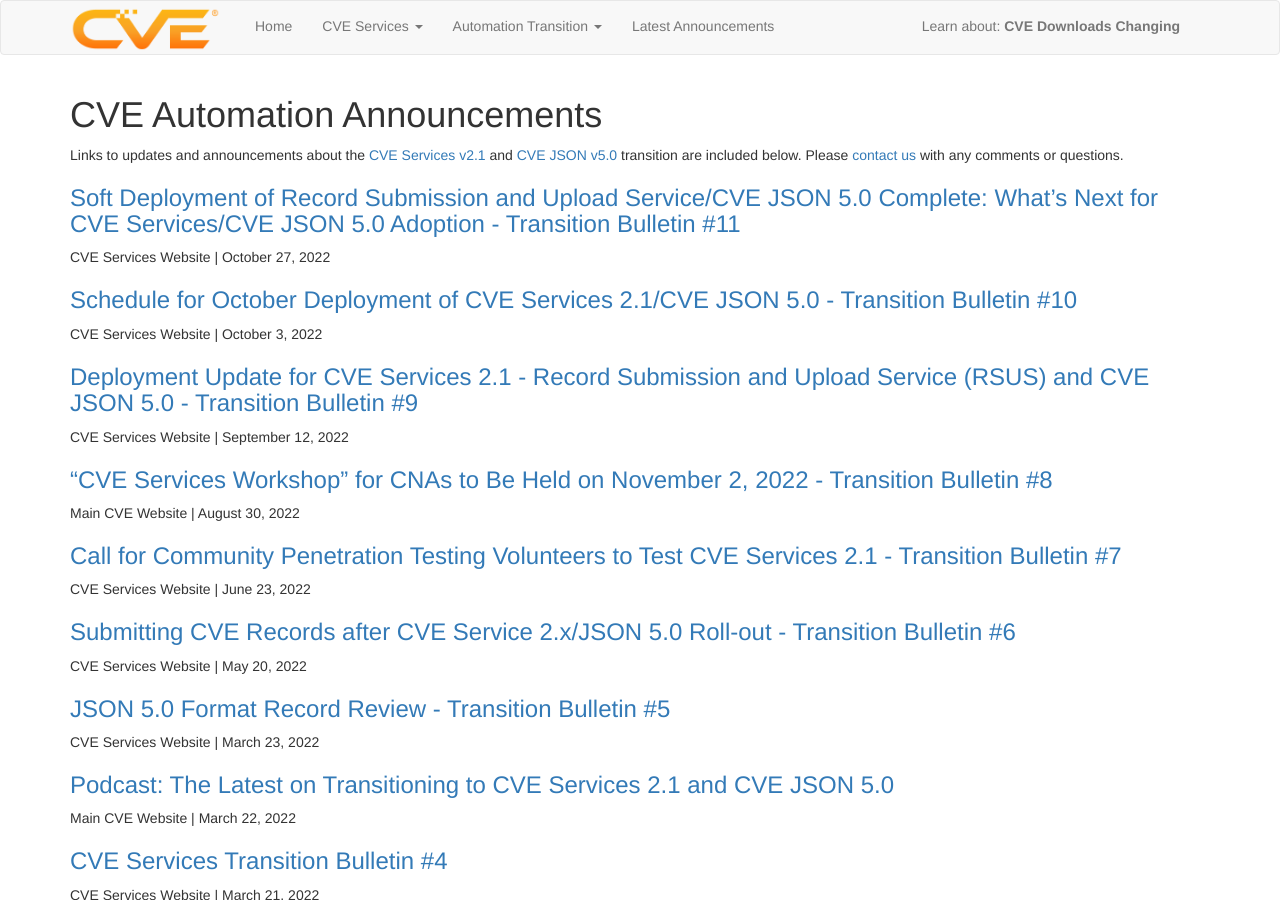
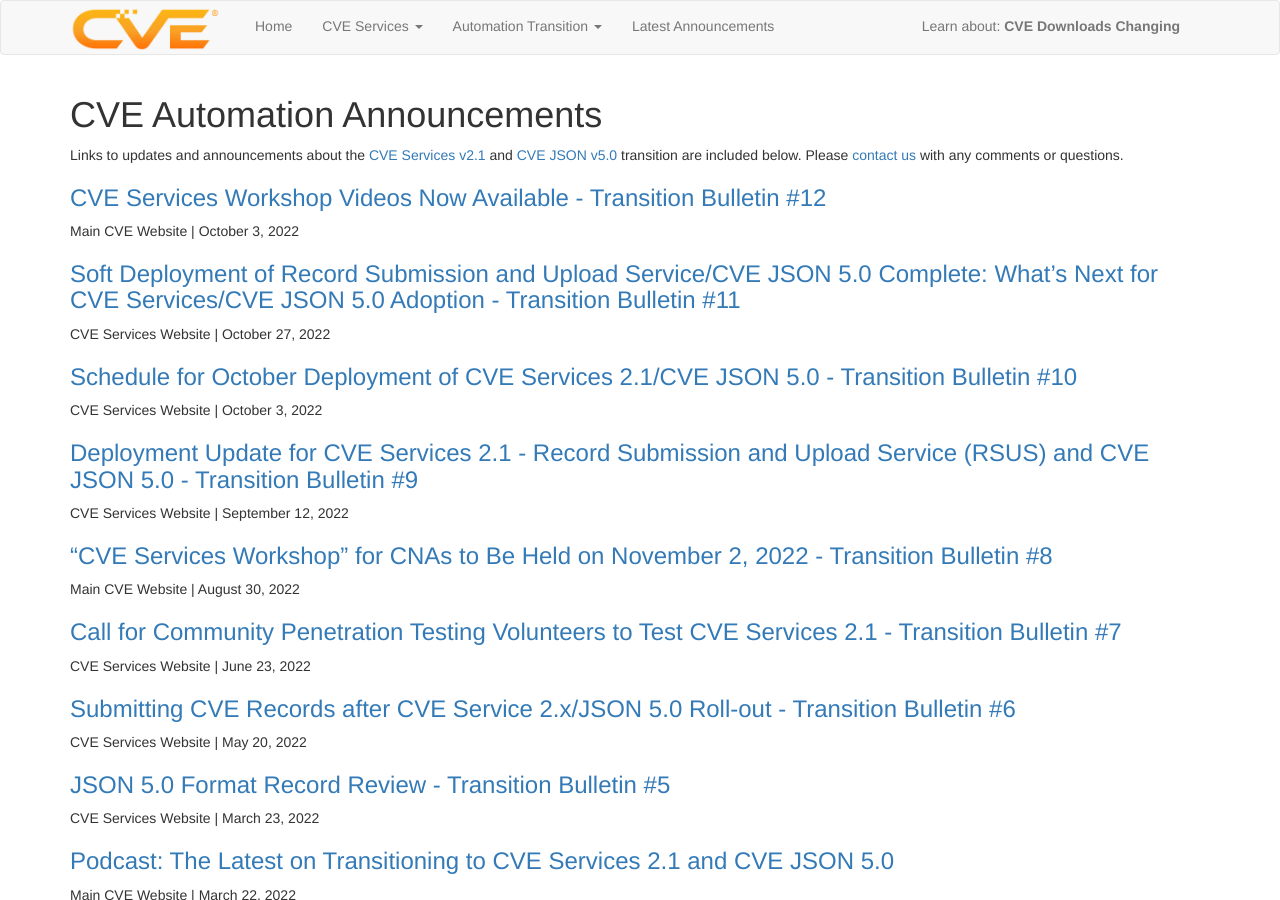
Before and after one commit to CVEProject/cveproject.github.io, a Jekyll site: the page built from automation-announcements.md, in a window 1280 px wide and 900 px high. Built offline with Jekyll 4.4.1, drawn with Linux system fonts in a browser that asks for light colours; nearby versions of some CDN libraries.

Commit message:
Update automation-announcements.md
Add Bulletin #12 "CVE Services Workshop Videos Now Available"

```diff
--- a/automation-announcements.md
+++ b/automation-announcements.md
@@ -4,6 +4,10 @@ layout: page
 ---
 
 Links to updates and announcements about the [CVE Services v2.1](https://github.com/CVEProject/cve-services) and [CVE JSON v5.0](https://github.com/CVEProject/cve-schema/blob/master/schema/v5.0/CVE_JSON_5.0_schema.json) transition are included below. Please [contact us](https://cveform.mitre.org/) with any comments or questions.
+
+
+### [CVE Services Workshop Videos Now Available - Transition Bulletin #12](https://cveproject.github.io/automation-transition#bulletin-number-12)
+Main CVE Website | October 3, 2022
 
 ### [Soft Deployment of Record Submission and Upload Service/CVE JSON 5.0 Complete: What’s Next for CVE Services/CVE JSON 5.0 Adoption - Transition Bulletin #11](https://cveproject.github.io/automation-transition#bulletin-number-11)
 CVE Services Website | October 27, 2022
```
